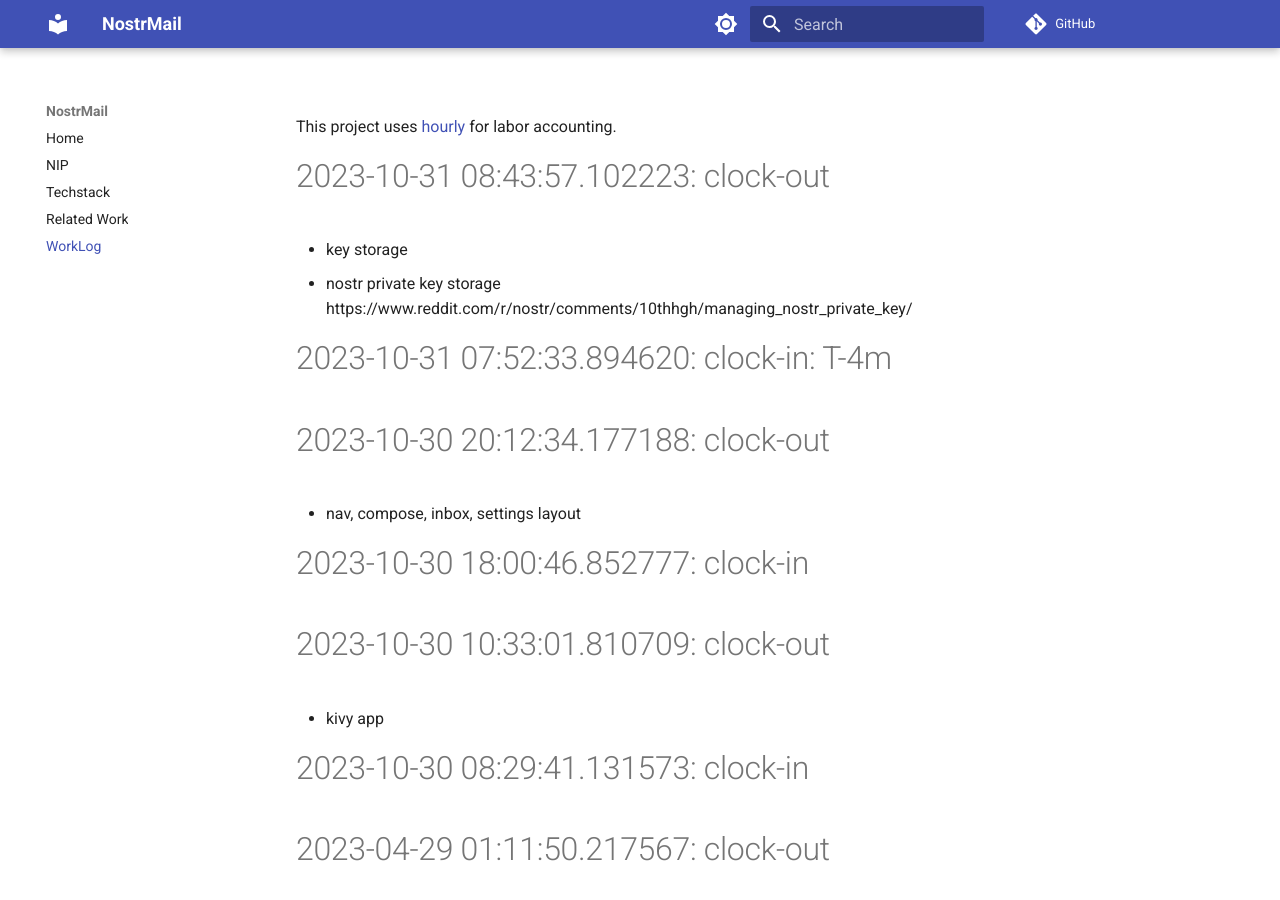
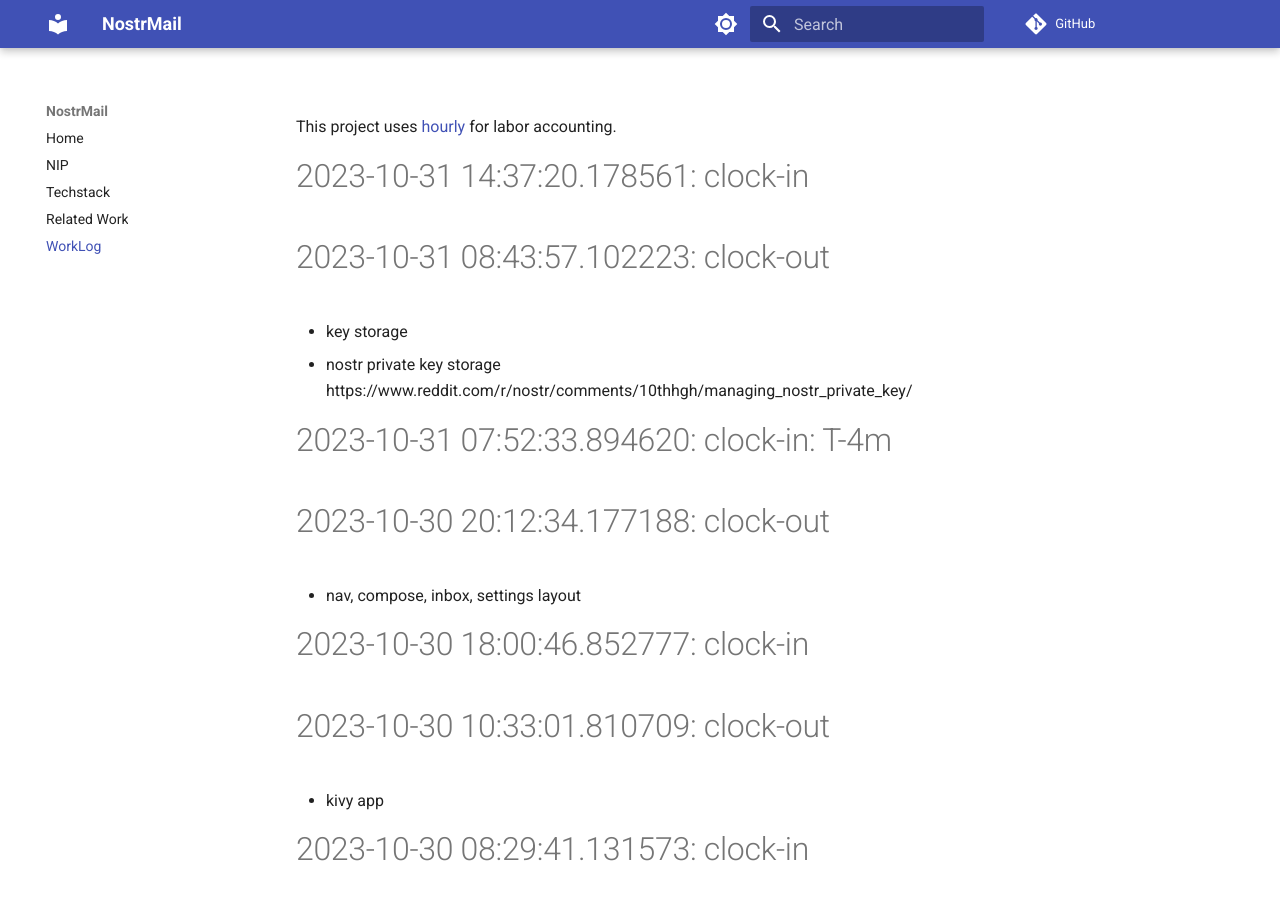
Before and after one commit to asherp/nostr-mail, an MkDocs documentation site: the page built from docs/WorkLog.md, in a window 1280 px wide and 900 px high. Built offline with MkDocs 1.6.1 and Material for MkDocs 9.7.7, drawn with Linux system fonts in a browser that asks for light colours; comment, search, counter and statistics services are not loaded.

Commit message:
clock-in

```diff
--- a/WorkLog.md
+++ b/WorkLog.md
@@ -1,3 +1,6 @@
+
+# 2023-10-31 14:37:20.178561: clock-in
+
 # 2023-10-31 08:43:57.102223: clock-out
 
 * key storage
```
